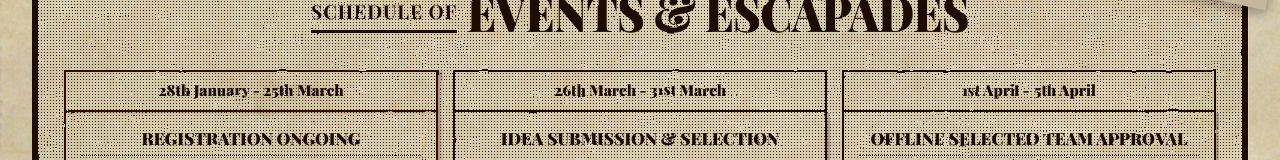
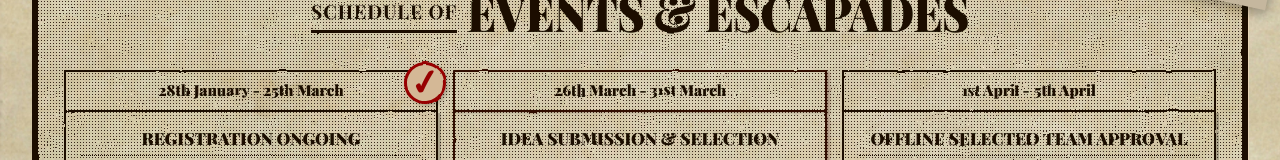
Before and after one commit to A-N-I-KET/Hackolution2k26, a React (Vite) app: page / in a window 1280 px wide. Shown: the part 4088-4248 px from the top of the page. Built offline with nearby package versions, Linux system fonts and the light colour scheme; grey boxes are pictures that could not be loaded; a web font is replaced by a local one.

Commit message:
timeline updated

```diff
--- a/src/components/Timeline.jsx
+++ b/src/components/Timeline.jsx
@@ -1,8 +1,8 @@
 import React, { useEffect, useRef } from 'react';
 
 const timelineEvents = [
-    { time: "28th January - 25th March", title: "Registration Ongoing", desc: "Dont miss out on this opportunity to showcase your skills and creativity Register Now.", completed: false, ongoing: true },
-    { time: "26th March - 31st March", title: "Idea Submission & Selection Round", desc: "Submit your ideas and let the selection begin!"},
+    { time: "28th January - 25th March", title: "Registration Ongoing", desc: "Dont miss out on this opportunity to showcase your skills and creativity Register Now.", completed: true, ongoing: false },
+    { time: "26th March - 31st March", title: "Idea Submission & Selection Round", desc: "Submit your ideas and let the selection begin!",completed: false, ongoing: true},
     { time: "1st April - 5th April", title: "Offline Selected Team Approval", desc: "Selected Teams will be announced and they will appear in the hackathon." },
     { time: "8th May", title: "Hackolution Day 1", desc: "First day of hackolution 2k26 is here!" },
     { time: "9th May", title: "Hackolution Day 2", desc: "Final day of hackolution 2k26 is here!" },
```
